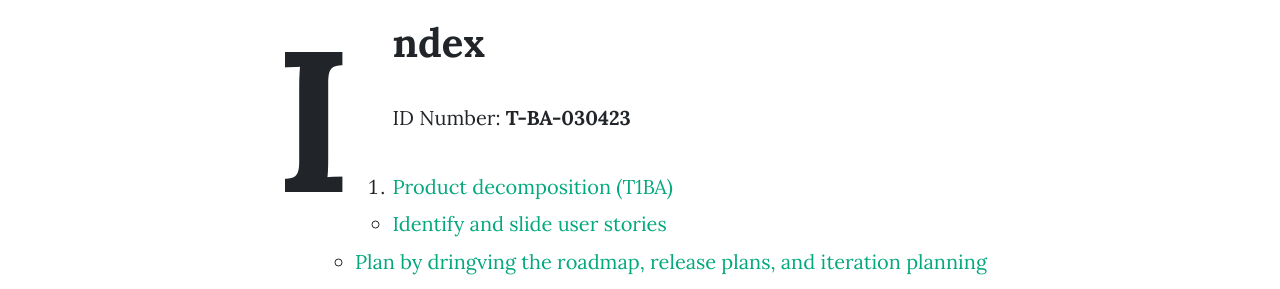
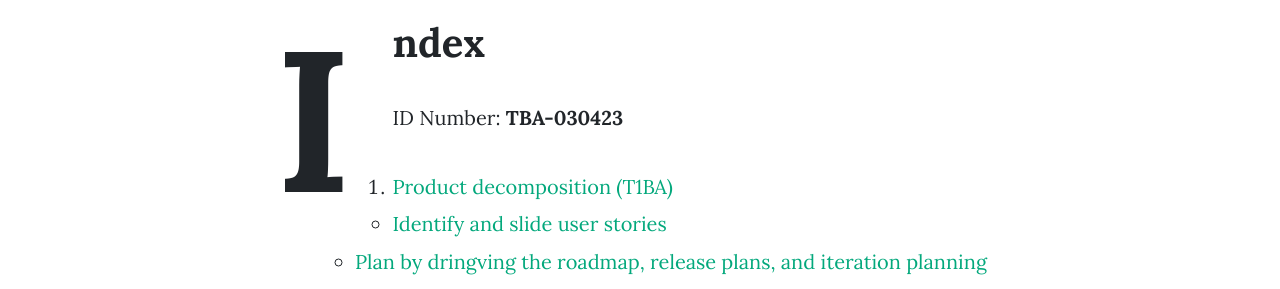
Before and after one commit to darleigh/blog, a Jekyll site: the page built from _posts/2023-02-28-Techniques-for- Agile-Business-Analyst.md, in a window 1280 px wide and 900 px high, scrolled down 358 px. Shown: the part 155-444 px from the top of the window. Built offline with Jekyll 4.4.1, drawn with Linux system fonts in a browser that asks for light colours; nearby versions of some CDN libraries; comment, search, counter and statistics services are not loaded.

Commit message:
Update TBA

```diff
--- a/_posts/2023-02-28-Techniques-for- Agile-Business-Analyst.md
+++ b/_posts/2023-02-28-Techniques-for- Agile-Business-Analyst.md
@@ -7,22 +7,22 @@
 ---
 # Index
 
-ID Number: **T-BA-030423**
+ID Number: **TBA-030423**
 
 1. [Product decomposition (T1BA)](#product-decompostion)
-    - [Identify and slide user stories](#identify-and-slide-user-stories)
-    - [Plan by dringving the roadmap, release plans, and iteration planning](#plan-by-driving-the-roadmap-release-plans-and-iteration-planning)
+   - [Identify and slide user stories](#identify-and-slide-user-stories)
+   - [Plan by dringving the roadmap, release plans, and iteration planning](#plan-by-driving-the-roadmap-release-plans-and-iteration-planning)
 2. [Context techniques (T21BA)]()
-    - [Context diagram (T22BA)]()
-    - [Process model (T23BA)]()
-    - [Data flow diagrams (T24BA)]()
-    - [Customer journey map (T25BA)]()
-    - [User story map (T26BA)]()
+   - [Context diagram (T22BA)]()
+   - [Process model (T23BA)]()
+   - [Data flow diagrams (T24BA)]()
+   - [Customer journey map (T25BA)]()
+   - [User story map (T26BA)]()
 3. [User stories (TU1BA)]()
 4. [Acceptance criteria (T4BA)]()
 5. [User story map (T5BA)]()
-6. [Story slicing & splitting (T6BA)]()
-7. [Lightwiegh & modeling (T7BA)]()
+6. [Story slicing &amp; splitting (T6BA)]()
+7. [Lightwiegh &amp; modeling (T7BA)]()
 
 # Product decompostion
 
@@ -33,12 +33,14 @@
 
 Agile teams typically focus on products that require decomposition to help plan and manage improvements. Product decomposition, sometimes referred to as a product hierarchy or product map, is similar to functional decomposition used by traditional teams.
 
-![Decomposition in Agile BA](assets/images/decomposition.png)
+![Decomposition in Agile BA]({{site.baseurl}}/assets/images/TBA_Usestory.png)
 
 ## Identify and slide user stories
+
 To follow user stories with each area. The visual creates a shared understanding that help the team split the user-stories, define increments of value and map defects.
 
 ## Plan by driving the roadmap, release plans, and iteration planning
+
 In addition, the decomposit assists the team with alignment. It help everone see where the money is spent, and analyze if the work aligns with the customers needs and organizational stragecy.
 
 DROP...
```
Also changed, not shown: _posts/2023-03-04-Keybook.md (+1 -1 lines), assets/images/TBA_Usestory.png (renamed from assets/images/334880416_583799123787581_2800130144888890323_n.png).
